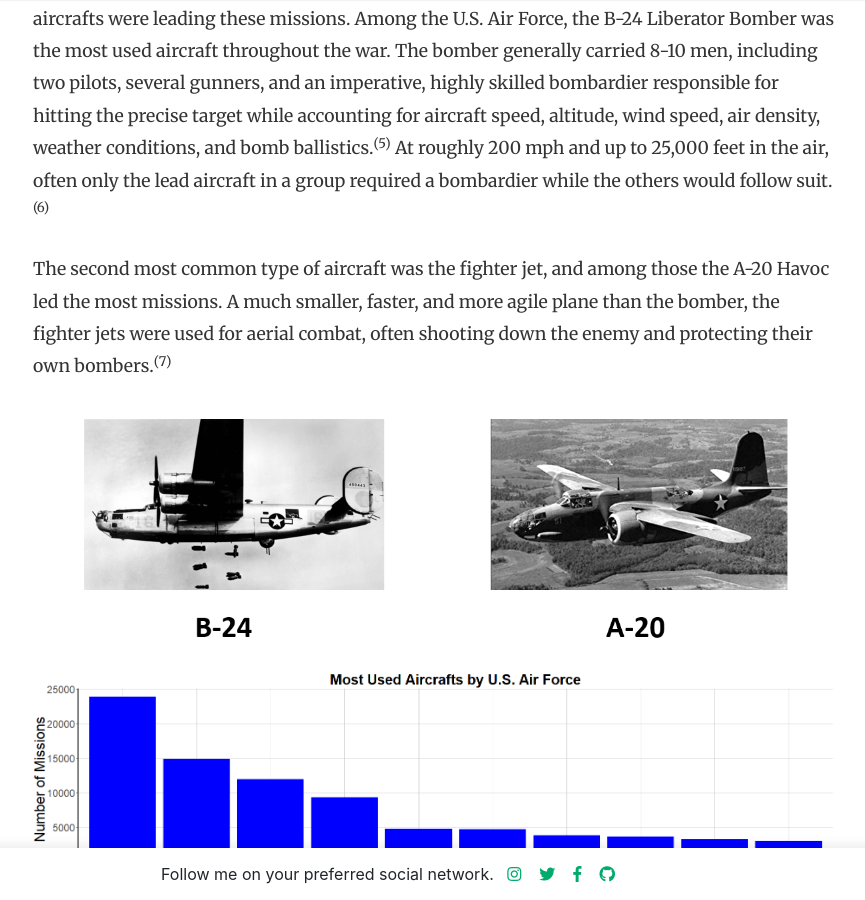
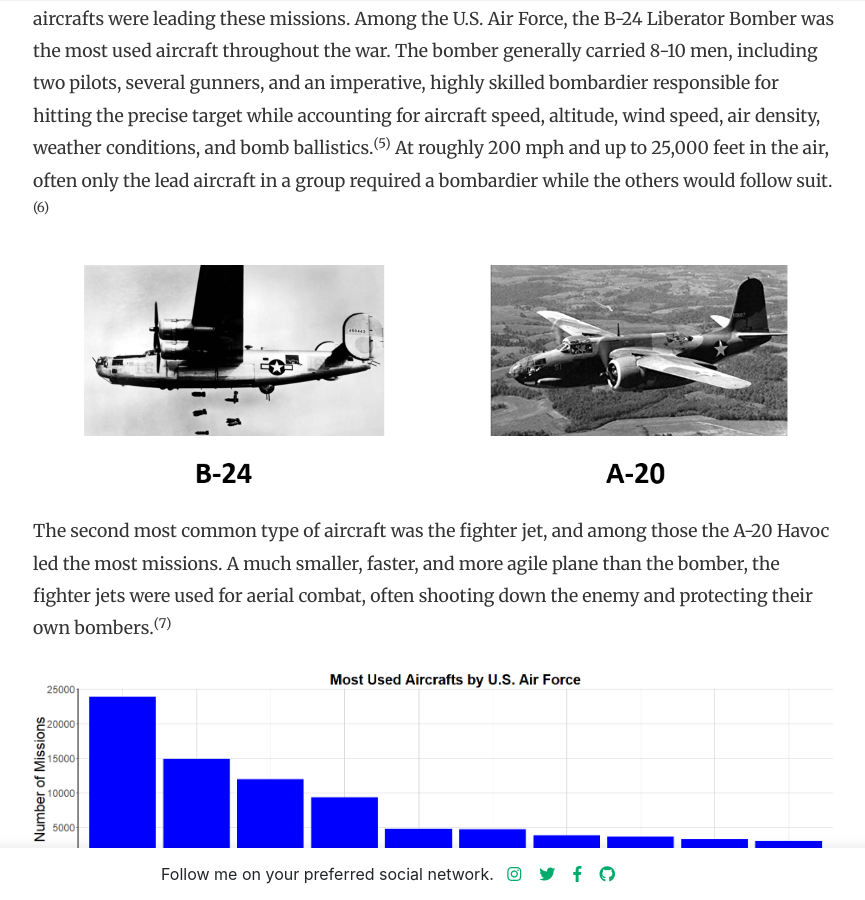
Before and after one commit to malteranalytics/malteranalytics.github.io, a Jekyll site: the page built from _posts/2020-04-01-ww2-strategy.md, in a window 1280 px wide and 900 px high, scrolled down 4763 px. Shown: the whole window, without its empty margins (252-1117 px from the left). Built offline with Jekyll 4.4.1, drawn with Linux system fonts in a browser that asks for light colours; nearby versions of some CDN libraries; comment, search, counter and statistics services are not loaded.

Commit message:
Update 2020-04-01-ww2-strategy.md

```diff
--- a/_posts/2020-04-01-ww2-strategy.md
+++ b/_posts/2020-04-01-ww2-strategy.md
@@ -53,6 +53,9 @@ Having seen where and when the aerial missions took place, we'll next look at wh
 
 
 
+![plot of chunk unnamed-chunk-5](/assets/images/2020-04-01-ww2-strategy/image5-aircrafts.png)
+
+
 The second most common type of aircraft was the fighter jet, and among those the A-20 Havoc led the most missions.  A much smaller, faster, and more agile plane than the bomber, the fighter jets were used for aerial combat, often shooting down the enemy and protecting their own bombers.<sup>(7)</sup>
 
 
@@ -60,7 +63,6 @@ The second most common type of aircraft was the fighter jet, and among those the
 
 
 
-![plot of chunk unnamed-chunk-5](/assets/images/2020-04-01-ww2-strategy/image5-aircrafts.png)
 
 
 ![plot of chunk unnamed-chunk-6](/assets/images/2020-04-01-ww2-strategy/image6-aircraft_barchart.png)
```
